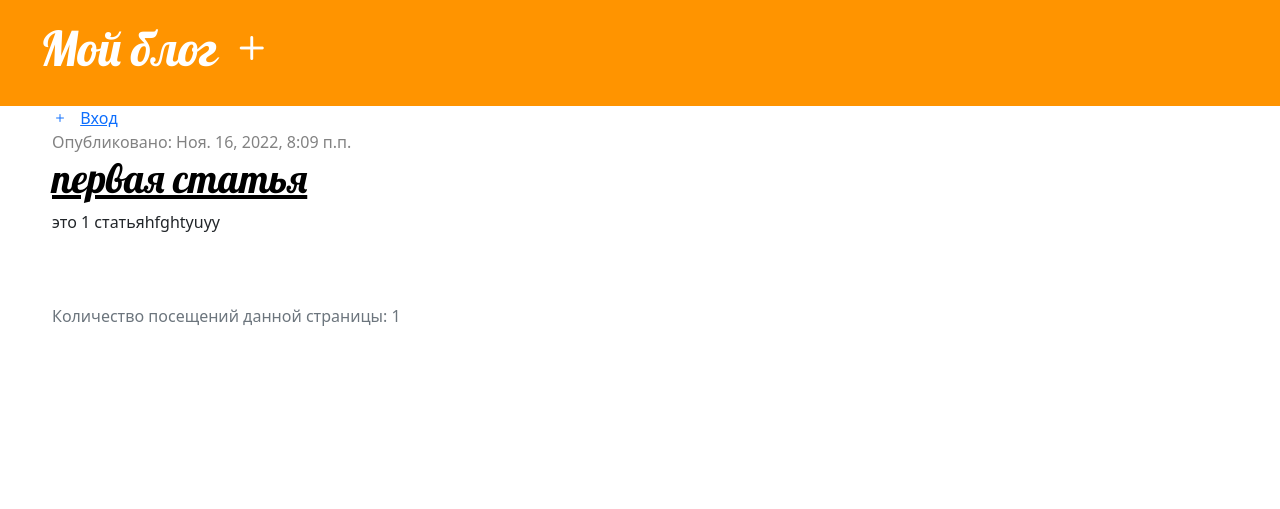
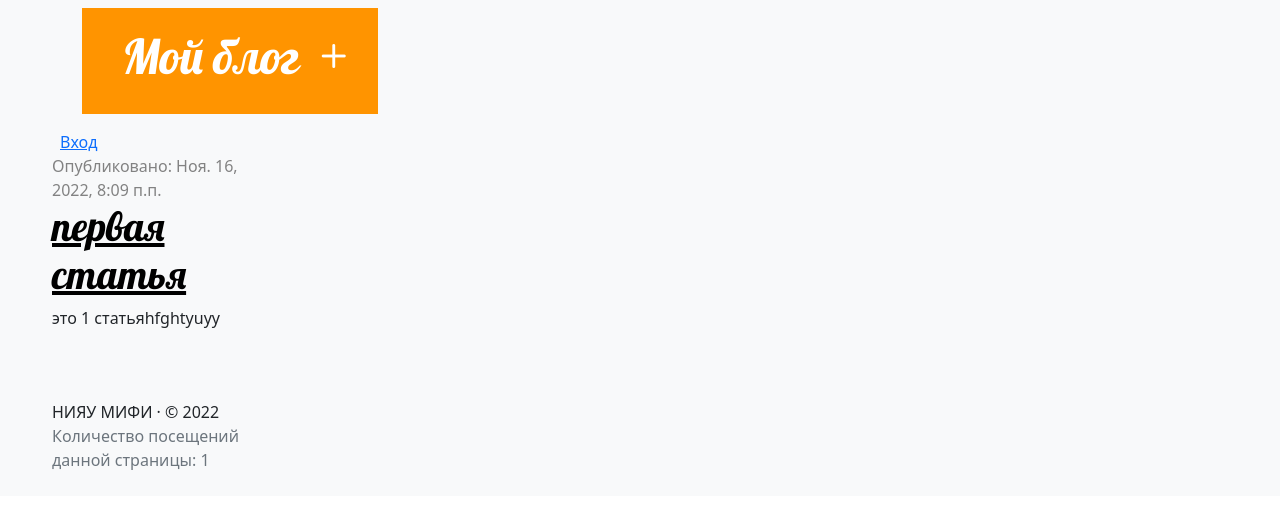
Before and after one commit to Azonchic16/djangogirls, a Django app: page / in a window 1280 px wide. Shown: the top 509 px of the page. Run offline with Django 3.2, Linux system fonts and the light colour scheme; data comes from the database, SQL or seed files in the repository; both versions use the stored data as it was after the commit; some libraries are stand-ins or nearby versions.

Commit message:
css and layout

```diff
--- a/blog/templates/blog/base.html
+++ b/blog/templates/blog/base.html
@@ -18,17 +18,20 @@
 </head>
 
 <body>
+  <nav class="navbar navbar-expand-lg bg-light">
+    <div class="container">
   <div class="page-header">
     <h1>
         <a href="/">Мой блог</a>
-        <a href="{% url 'post_new' %}"><i class="bi-plus"></i></a>
+        <a href="{%url 'post_new'%}"> <i class="bi-plus"></i></a>
     </h1>
-
   </div>
+  </nav>
+  </div>
+  <nav class="navbar navbar-expand-lg bg-light">
   <div class="content container">
     <div class="row">
       <div class="col-md-8">
-        <a href="{%url 'post_new'%}"> <i class="bi-plus"></i></a>
         {%if user.get_username %}
           <spanclass>{{user.get_username}}</spanclass>
           <a href="{%url 'logout'%}" class="ms-2">Выход</a>
@@ -39,6 +42,7 @@
         {%endblock%}
         {% block footer %}{% endblock %}
       </div>
+    </nan>
     </div>
   </div>
 </body>
--- a/blog/templates/blog/post_list.html
+++ b/blog/templates/blog/post_list.html
@@ -24,9 +24,11 @@
         {% endblock %}
 
         {% block footer %}
+        НИЯУ МИФИ &middot; &copy; 2022
             <p class='text-muted'>
             Количество посещений данной страницы: {{num_visits}}
             </p>
         {% endblock %}
+
     </body>
 </html>
```
Also changed, not shown: db.sqlite3.
